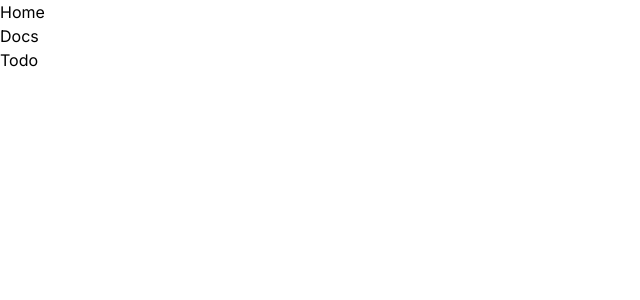
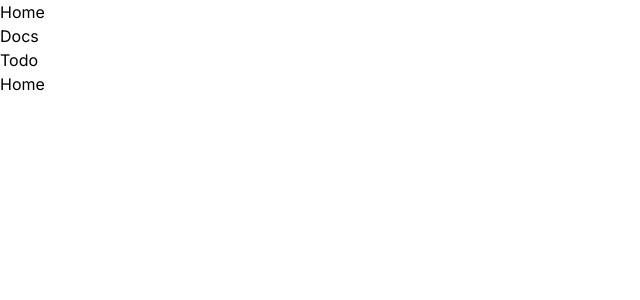
Before and after one commit to mehradi-github/ref-nextjs, a Next.js app: page / in a window 1280 px wide. Shown: the top 300 px of the page, without its empty margins (0-640 px from the left). Built offline with nearby package versions, Linux system fonts and the light colour scheme.

Commit message:
Form Handling with Server Action

```diff
--- a/app/(dashboard)/layout.tsx
+++ b/app/(dashboard)/layout.tsx
@@ -1,7 +1,13 @@
-const layout = ({ children }) => {
+import { FC, PropsWithChildren } from 'react';
+import NewTodoForm from '../components/NewTodoForm';
+
+const layout: FC<PropsWithChildren> = ({ children }) => {
   return (
     <div>
       <div>dashboard</div>
+      <div>
+        <NewTodoForm />
+      </div>
       <div>{children}</div>
     </div>
   );
--- a/app/components/NewTodoForm.tsx
+++ b/app/components/NewTodoForm.tsx
@@ -1,4 +1,5 @@
 'use client';
+import { newTodo } from '@/utils/actions';
 import { useState } from 'react';
 
 const NewTodoForm = () => {
@@ -6,8 +7,9 @@
 
   return (
     <div>
-      <form>
-        <input type="text" />
+      <form action={newTodo}>
+        <input name="content" type="text" className="border border-black/25" />
+        <button type="submit">New todo</button>
       </form>
     </div>
   );
--- a/app/page.tsx
+++ b/app/page.tsx
@@ -1,16 +1,4 @@
-import NewTodoForm from './components/NewTodoForm';
-
-const getData = async () => {
-  await new Promise((res) => setTimeout(() => res(0), 2000));
-  return { data: [1, 2, 3] };
-};
 const Home = async () => {
-  const data = await getData();
-  console.log(data);
-  return (
-    <div>
-      <NewTodoForm />
-    </div>
-  );
+  return <div>Home</div>;
 };
 export default Home;
--- /dev/null
+++ b/utils/actions.ts
@@ -0,0 +1,10 @@
+'use server';
+import db from './db';
+
+export const newTodo = async (formData) => {
+  const todo = await db.todo.create({
+    data: {
+      content: formData.get('content'),
+    },
+  });
+};
```
